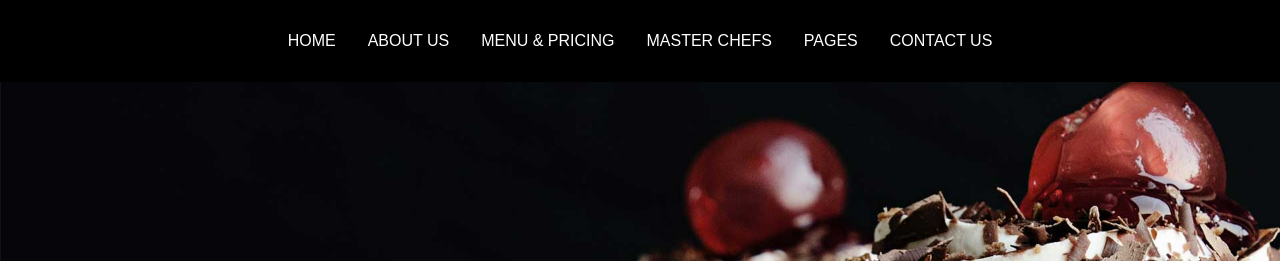
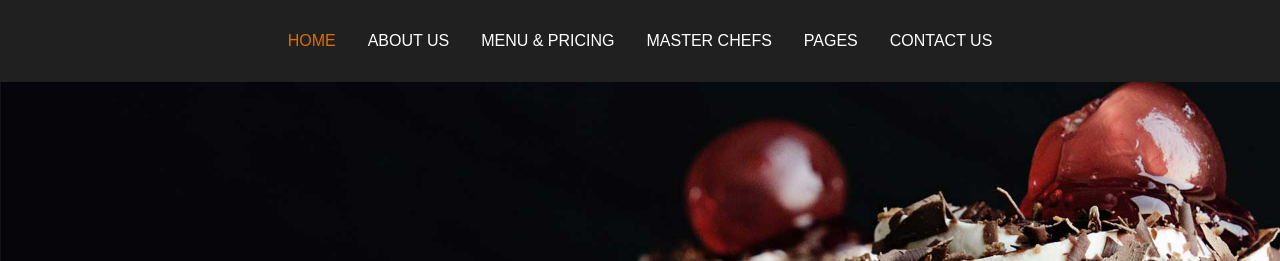
Before and after one commit to Sainkee/test, a plain HTML site: page index.html in a window 1280 px wide. Shown: the top 261 px of the page. Drawn offline with Linux system fonts and the light colour scheme.

Commit message:
nav bg chnaged

```diff
--- a/index.html
+++ b/index.html
@@ -9,7 +9,7 @@
   <body>
     <nav>
       <ul>
-        <li>home</li>
+        <li class="link1">home</li>
         <li>about us</li>
         <li>menu & Pricing</li>
         <li>master chefs</li>
--- a/style.css
+++ b/style.css
@@ -13,10 +13,13 @@ nav ul {
   align-items: center;
   gap: 2em;
   list-style: none;
-  background: #000;
+  background: #000000df;
   color: white;
   padding: 2em;
   text-transform: uppercase;
+}
+.link1 {
+  color: #df6d02;
 }
 
 ul li:hover {
```
